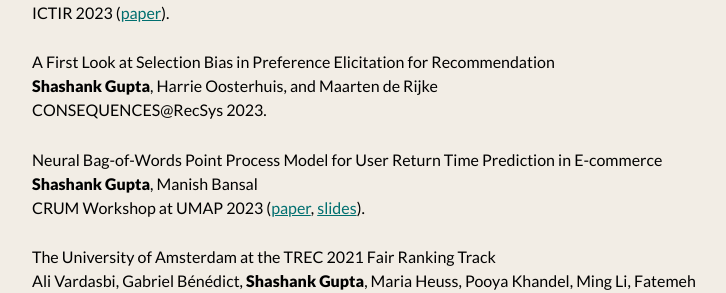
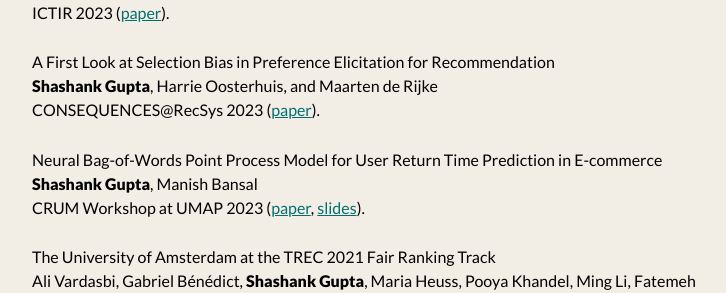
Before and after one commit to shashankg7/shashankg7.github.io, a Jekyll site: the page built from publications.md, in a window 1280 px wide and 900 px high, scrolled down 494 px. Shown: the part 160-453 px from the top of the window, without its empty margins (272-998 px from the left). Built offline with Jekyll 4.4.1, drawn with Linux system fonts in a browser that asks for light colours; nearby versions of some CDN libraries.

Commit message:
Update publications.md

```diff
--- a/publications.md
+++ b/publications.md
@@ -32,7 +32,7 @@
 
 A First Look at Selection Bias in Preference Elicitation for Recommendation <br>
 <b>Shashank Gupta</b>, Harrie Oosterhuis, and Maarten de Rijke <br>
-CONSEQUENCES@RecSys 2023.
+CONSEQUENCES@RecSys 2023 ([paper](https://drive.google.com/file/d/1hRzuTyhjgG7567RuICK9lC2A4apAZJ-j/view?usp=drive_link)).
 
 Neural Bag-of-Words Point Process Model for User Return Time Prediction in E-commerce <br>
 <b>Shashank Gupta</b>, Manish Bansal <br>
```
